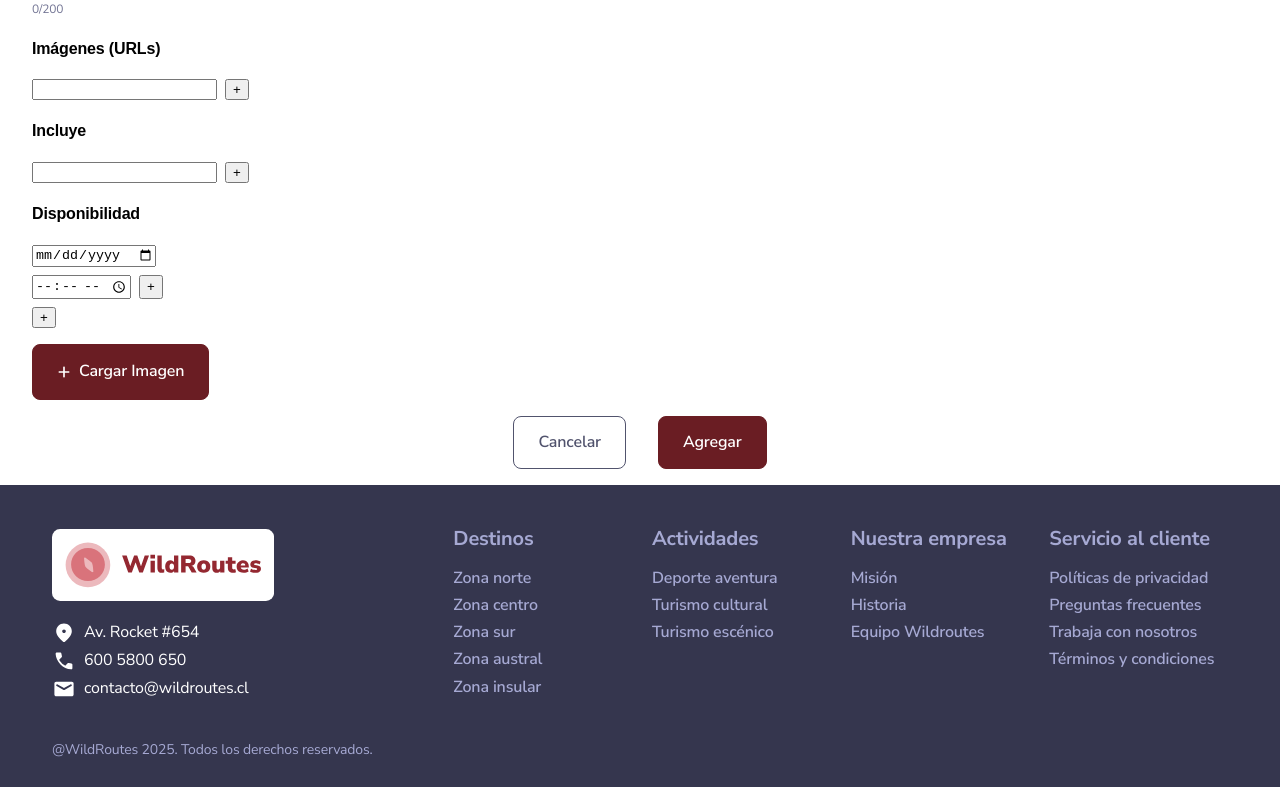
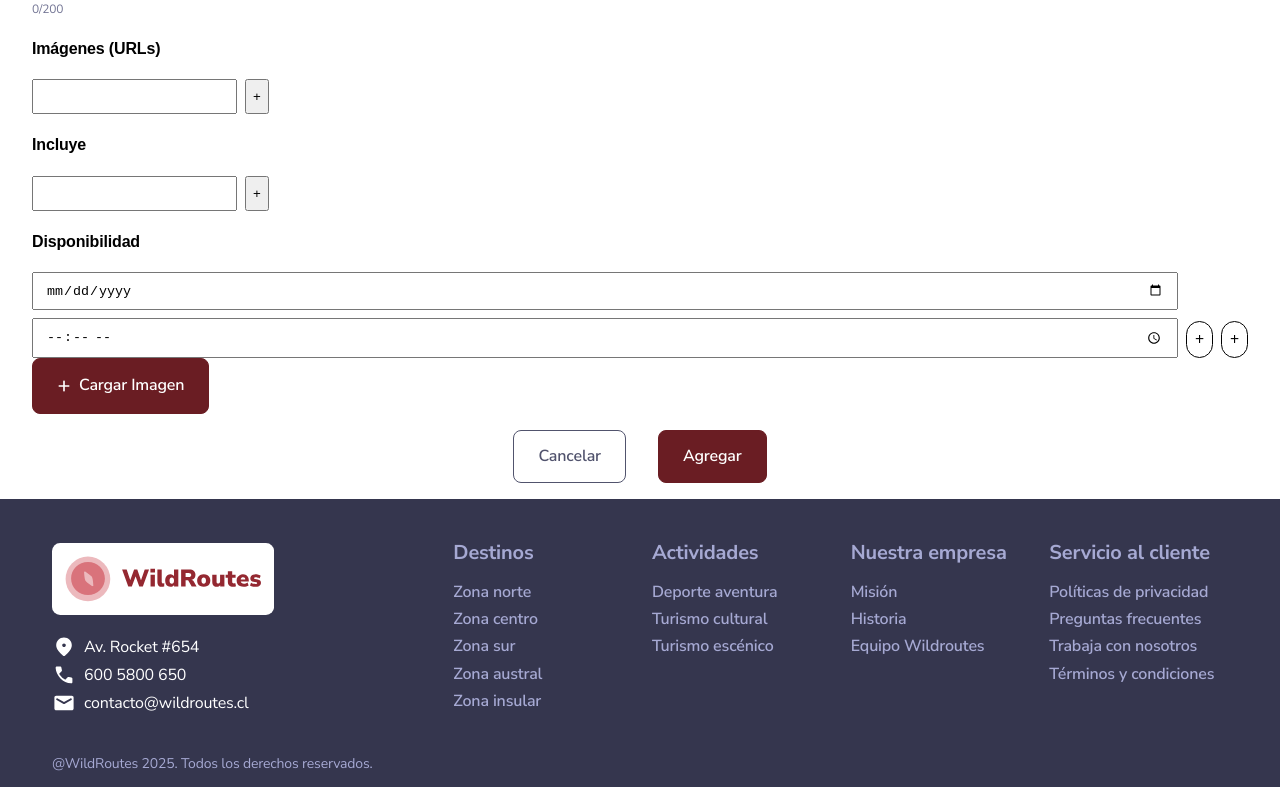
Before and after one commit to manuelcristobalescobedo/wildroutes, a React (Vite) app: page /agregar-actividad in a window 1280 px wide. Shown: the part 1637-2424 px from the top of the page. Built offline with nearby package versions, Linux system fonts and the light colour scheme; a web font is replaced by a local one.

Commit message:
Nueva carga de archivos Espacios.tsx, Espacios.css, Disponibilidad.css respaldados

```diff
--- a/src/Componentes/Componentes/Disponibilidad.tsx
+++ b/src/Componentes/Componentes/Disponibilidad.tsx
@@ -1,4 +1,5 @@
 import type { Disponibilidad } from "../../Tipos/Servicio";
+import "./Disponibilidad.css";
 
 type Props = {
     value: Disponibilidad[];
@@ -7,10 +8,7 @@ type Props = {
 
 export default function DisponibilidadForm({ value, onChange }: Props) {
     const agregarGrupo = () => {
-        onChange([
-        ...value,
-        { fecha: "", horarios: [""] }
-        ]);
+        onChange([...value, { fecha: "", horarios: [""] }]);
     };
 
     const actualizarFecha = (i: number, fecha: string) => {
@@ -32,50 +30,59 @@ export default function DisponibilidadForm({ value, onChange }: Props) {
     };
 
     return (
-        <div>
+        <div className="Disponibilidad">
+            <div className="DisponibilidadLayout">
+                <div className="DisponibilidadGrupos">
                     {value.map((disp, grupoIndex) => (
-            <div key={grupoIndex} style={{ marginBottom: 16 }}>
-            {/* Fecha */}
+                        <div key={grupoIndex} className="DisponibilidadGrupo">
+                            <div className="GrupoLayout">
+                                <div className="GrupoCampos">
                                     <input
                                         type="date"
                                         value={disp.fecha}
-                onChange={(e) => actualizarFecha(grupoIndex, e.target.value)}
+                                        onChange={(e) =>
+                                            actualizarFecha(grupoIndex, e.target.value)
+                                        }
                                     />
 
-            {/* Horarios */}
+                                    <div className="Horarios">
                                         {disp.horarios.map((hora, horaIndex) => (
-                <div key={horaIndex} style={{ display: "flex", gap: 8, marginTop: 8 }}>
                                             <input
+                                                key={horaIndex}
                                                 type="time"
                                                 value={hora}
                                                 onChange={(e) =>
-                    actualizarHorario(grupoIndex, horaIndex, e.target.value)
+                                                    actualizarHorario(
+                                                        grupoIndex,
+                                                        horaIndex,
+                                                        e.target.value
+                                                    )
                                                 }
                                             />
+                                        ))}
+                                    </div>
+                                </div>
 
-                {horaIndex === disp.horarios.length - 1 && (
                                 <button
                                     type="button"
+                                    className="BotonAgregar"
                                     onClick={() => agregarHorario(grupoIndex)}
                                 >
                                     +
                                 </button>
-                )}
+                            </div>
                         </div>
                     ))}
+                </div>
 
-            {/* Botón + del grupo */}
-            {grupoIndex === value.length - 1 && (
                 <button
                     type="button"
-                style={{ marginTop: 8 }}
+                    className="BotonAgregar"
                     onClick={agregarGrupo}
                 >
                     +
                 </button>
-            )}
             </div>
-        ))}
         </div>
     );
 }
```
Lines whose indentation alone changed are shown as unchanged.
